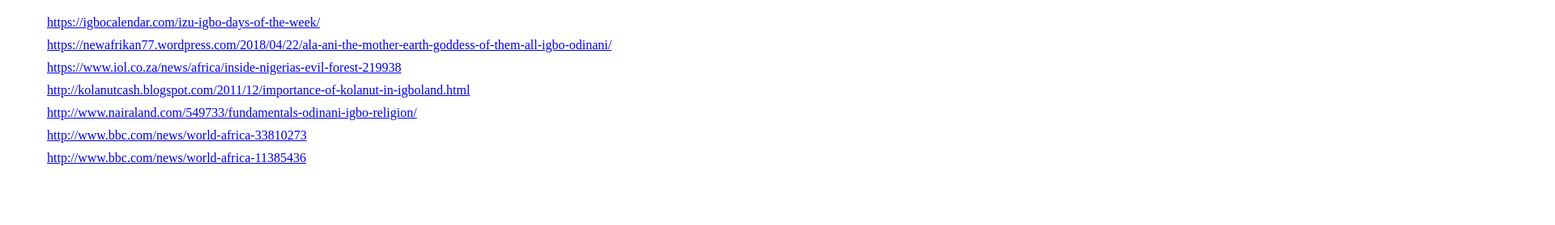
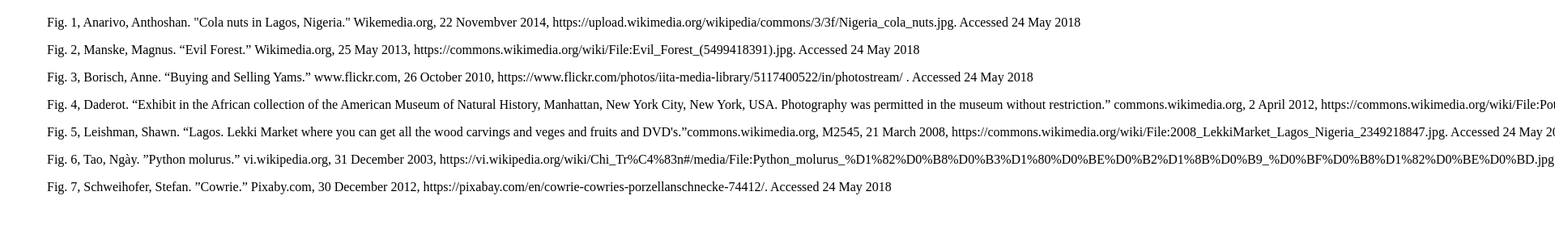
Before and after one commit to isaacbuckman/ThingsFallApart, a plain HTML site: page workscited.html in a window 1280 px wide. Shown: the part 79-358 px from the top of the page at 81% size, 1920 px wide, since content can reach past the window. Drawn offline with Linux system fonts and the light colour scheme.

Commit message:
Add files via upload

```diff
--- a/workscited.html
+++ b/workscited.html
@@ -7,6 +7,7 @@
 		<style>
 		.container {
 			padding: 10px;
+			white-space:nowrap;
 		}
 
 		h1 {
@@ -25,14 +26,22 @@
 	<body>
 		<div class="container">
 		<h1>Works Cited</h1>
-		<ul>
-			<li><a href="https://igbocalendar.com/izu-igbo-days-of-the-week/">https://igbocalendar.com/izu-igbo-days-of-the-week/</a></li>
+<!-- 		<ul>
 			<li><a href="https://newafrikan77.wordpress.com/2018/04/22/ala-ani-the-mother-earth-goddess-of-them-all-igbo-odinani/">https://newafrikan77.wordpress.com/2018/04/22/ala-ani-the-mother-earth-goddess-of-them-all-igbo-odinani/</a></li>
 			<li><a href="https://www.iol.co.za/news/africa/inside-nigerias-evil-forest-219938">https://www.iol.co.za/news/africa/inside-nigerias-evil-forest-219938</a></li>
 			<li><a href="http://kolanutcash.blogspot.com/2011/12/importance-of-kolanut-in-igboland.html">http://kolanutcash.blogspot.com/2011/12/importance-of-kolanut-in-igboland.html</a></li>
 			<li><a href="http://www.nairaland.com/549733/fundamentals-odinani-igbo-religion">http://www.nairaland.com/549733/fundamentals-odinani-igbo-religion/</a></li>
 			<li><a href="http://www.bbc.com/news/world-africa-33810273">http://www.bbc.com/news/world-africa-33810273</a></li>
 			<li><a href="http://www.bbc.com/news/world-africa-11385436">http://www.bbc.com/news/world-africa-11385436</a></li>
+		</ul> -->
+		<ul>
+			<li><p>Fig. 1, Anarivo, Anthoshan. "Cola nuts in Lagos, Nigeria." Wikemedia.org, 22 Novembver 2014, https://upload.wikimedia.org/wikipedia/commons/3/3f/Nigeria_cola_nuts.jpg. Accessed 24 May 2018</p></li>
+			<li><p>Fig. 2, Manske, Magnus. “Evil Forest.” Wikimedia.org, 25 May 2013, https://commons.wikimedia.org/wiki/File:Evil_Forest_(5499418391).jpg. Accessed 24 May 2018</p></li>
+			<li><p>Fig. 3, Borisch, Anne. “Buying and Selling Yams.” www.flickr.com, 26 October 2010, https://www.flickr.com/photos/iita-media-library/5117400522/in/photostream/ . Accessed 24 May 2018</p></li>
+			<li><p>Fig. 4, Daderot. “Exhibit in the African collection of the American Museum of Natural History, Manhattan, New York City, New York, USA. Photography was permitted in the museum without restriction.” commons.wikimedia.org, 2 April 2012, https://commons.wikimedia.org/wiki/File:Pottery_shrine_piece,_Ibo_-_African_objects_in_the_American_Museum_of_Natural_History_-_DSC05998.JPG. Accessed 24 May 2018</p></li>
+			<li><p>Fig. 5, Leishman, Shawn. “Lagos. Lekki Market where you can get all the wood carvings and veges and fruits and DVD's.”commons.wikimedia.org, M2545, 21 March 2008, https://commons.wikimedia.org/wiki/File:2008_LekkiMarket_Lagos_Nigeria_2349218847.jpg. Accessed 24 May 2018</p></li>
+			<li><p>Fig. 6, Tao, Ngày.  ”Python molurus.” vi.wikipedia.org, 31 December 2003, https://vi.wikipedia.org/wiki/Chi_Tr%C4%83n#/media/File:Python_molurus_%D1%82%D0%B8%D0%B3%D1%80%D0%BE%D0%B2%D1%8B%D0%B9_%D0%BF%D0%B8%D1%82%D0%BE%D0%BD.jpg. Accessed 24 May 2018</p></li>
+			<li><p>Fig. 7, Schweihofer, Stefan. ”Cowrie.” Pixaby.com, 30 December 2012, https://pixabay.com/en/cowrie-cowries-porzellanschnecke-74412/. Accessed 24 May 2018</p></li>
 		</ul>
 		</div>
 	</body>
```
